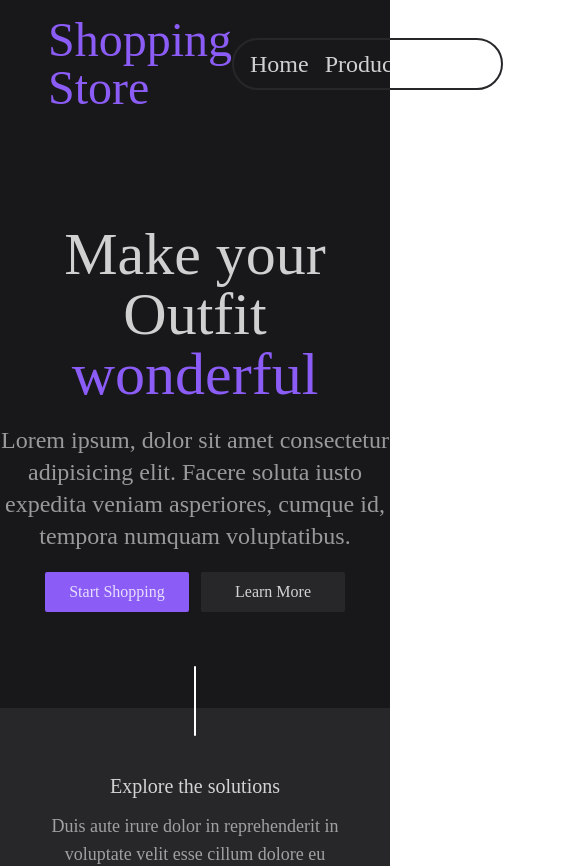
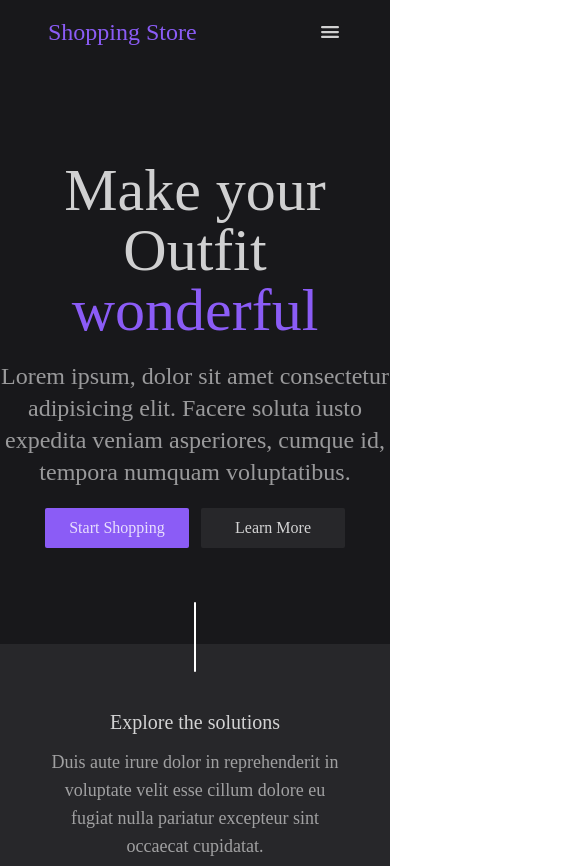
Before and after one commit to mohammadfaramarzi1/react-shopping-store-1, a React (Vite) app: page / in a window 390 px wide. Shown: the top 866 px of the page, 585 px wide, since content can reach past the window. Built offline with nearby package versions, Linux system fonts and the light colour scheme; no server answers.

Commit message:
feat: responsive Header

```diff
--- a/src/components/templates/Navbar.jsx
+++ b/src/components/templates/Navbar.jsx
@@ -1,18 +1,38 @@
-import { Link } from "react-router-dom";
+import { useEffect, useRef } from "react";
+import { Link, useLocation } from "react-router-dom";
 import { FaBasketShopping } from "react-icons/fa6";
+import { IoMenu } from "react-icons/io5";
+import { MdCancel } from "react-icons/md";
+
 import { useProducts } from "../../context/ProductsContext";
 import { sumQuantity } from "../../utils/utils";
 
 function Navbar() {
   const [state] = useProducts();
+  const mobileMenuRef = useRef(null);
+  const loaction = useLocation();
 
   const quantity = sumQuantity(state.selectedItems);
 
+  useEffect(() => {
+    mobileMenuRef.current.classList.remove("mobile-menu--show");
+  }, [loaction.pathname]);
+
+  const openMenuHandler = () => {
+    mobileMenuRef.current.classList.add("mobile-menu--show");
+  };
+
+  const closeMenuHandler = () => {
+    mobileMenuRef.current.classList.remove("mobile-menu--show");
+  };
+
   return (
-    <div className="container py-4 flex items-center justify-between">
+    <div className="container py-4 ">
+      {/* Desktop */}
+      <div className="hidden md:flex items-center justify-between">
         <Link
           to="/"
-        className="font-DosisBold text-5xl text-violet-500 hover:text-violet-700 transition-colors delay-75"
+          className="font-DosisBold text-2xl lg:text-5xl text-violet-500 hover:text-violet-700 transition-colors delay-75"
         >
           <h2>Shopping Store</h2>
         </Link>
@@ -33,8 +53,62 @@ function Navbar() {
         >
           <FaBasketShopping />
           Checkout
-        {quantity > 0 && <span className="absolute -top-2 -left-2 text-[20px] bg-violet-500 w-5 h-5 rounded-full flex items-center justify-center">{quantity}</span>}
+          {quantity > 0 && (
+            <span className="absolute -top-2 -left-2 text-[20px] bg-violet-500 w-5 h-5 rounded-full flex items-center justify-center">
+              {quantity}
+            </span>
+          )}
         </Link>
+      </div>
+
+      {/* Mobile */}
+      <div className="flex items-center justify-between md:hidden">
+        <Link
+          to="/"
+          className="font-DosisBold text-center text-2xl text-violet-500 hover:text-violet-700 transition-colors delay-75"
+        >
+          <h2>Shopping Store</h2>
+        </Link>
+        <button
+          className="text-2xl hover:text-violet-700 transition-colors delay-75"
+          onClick={openMenuHandler}
+        >
+          <IoMenu />
+        </button>
+      </div>
+      <div className="mobile-menu" ref={mobileMenuRef}>
+        <div className="flex justify-between">
+          <button
+            className="text-3xl hover:text-violet-400 transition-colors delay-75"
+            onClick={closeMenuHandler}
+          >
+            <MdCancel />
+          </button>
+          <Link
+            to="checkout"
+            className="relative flex items-center gap-2 text-2xl hover:text-violet-400 transition-colors delay-75"
+          >
+            <FaBasketShopping />
+            Checkout
+            {quantity > 0 && (
+              <span className="absolute -top-2 -left-2 text-[20px] bg-violet-500 w-5 h-5 rounded-full flex items-center justify-center">
+                {quantity}
+              </span>
+            )}
+          </Link>
+        </div>
+        <ul className="flex flex-col items-center justify-center mt-[80px] py-2 gap-y-8 text-4xl child-hover:text-violet-400 child:transition-colors child:delay-75">
+          <li>
+            <Link to="/">Home</Link>
+          </li>
+          <li>
+            <Link to="/products">Products</Link>
+          </li>
+          <li>
+            <Link to="/about">About</Link>
+          </li>
+        </ul>
+      </div>
     </div>
   );
 }
--- a/src/index.css
+++ b/src/index.css
@@ -48,4 +48,10 @@
   .selected {
     @apply text-violet-500;
   }
+  .mobile-menu {
+    @apply hidden transition delay-75
+  }
+  .mobile-menu--show {
+    @apply block md:hidden fixed w-full h-screen inset-0 p-5 bg-zinc-800 z-20 overflow-hidden;
+  }
 }
```
Lines whose indentation alone changed are shown as unchanged.
